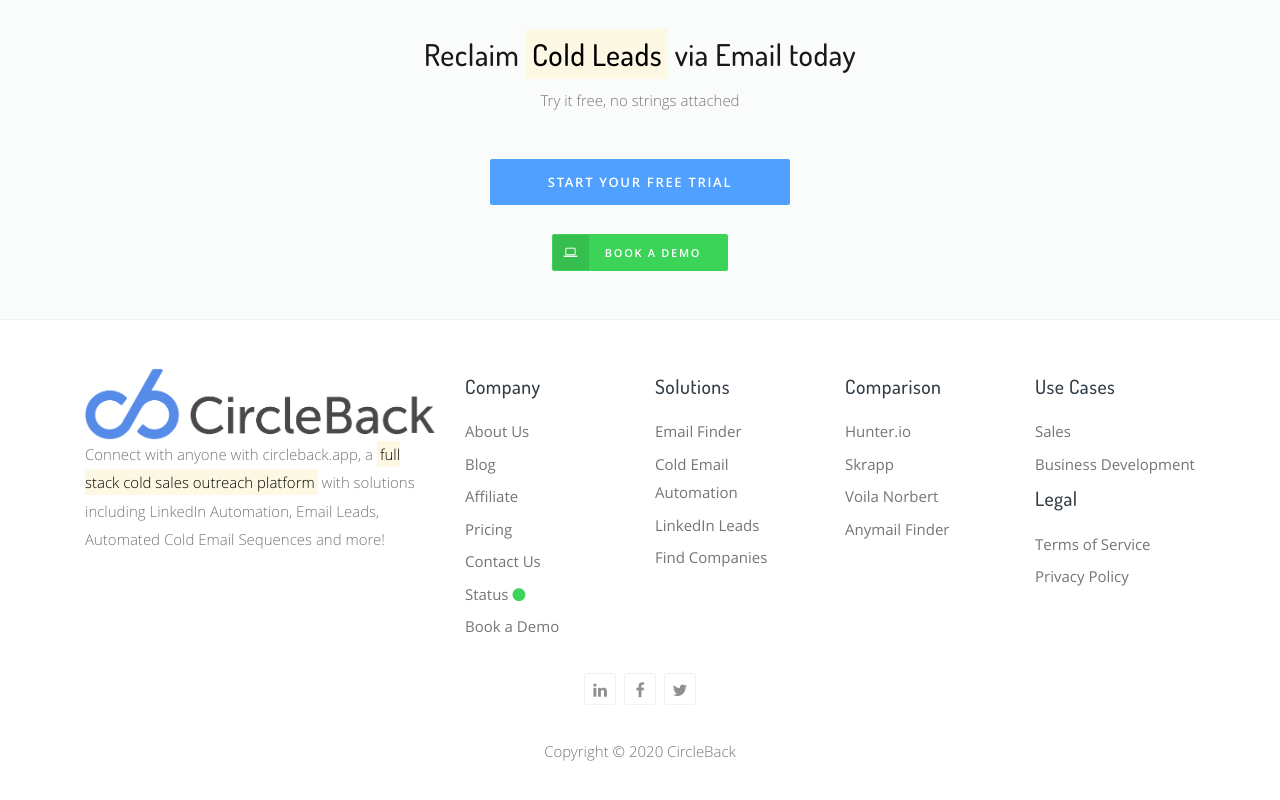
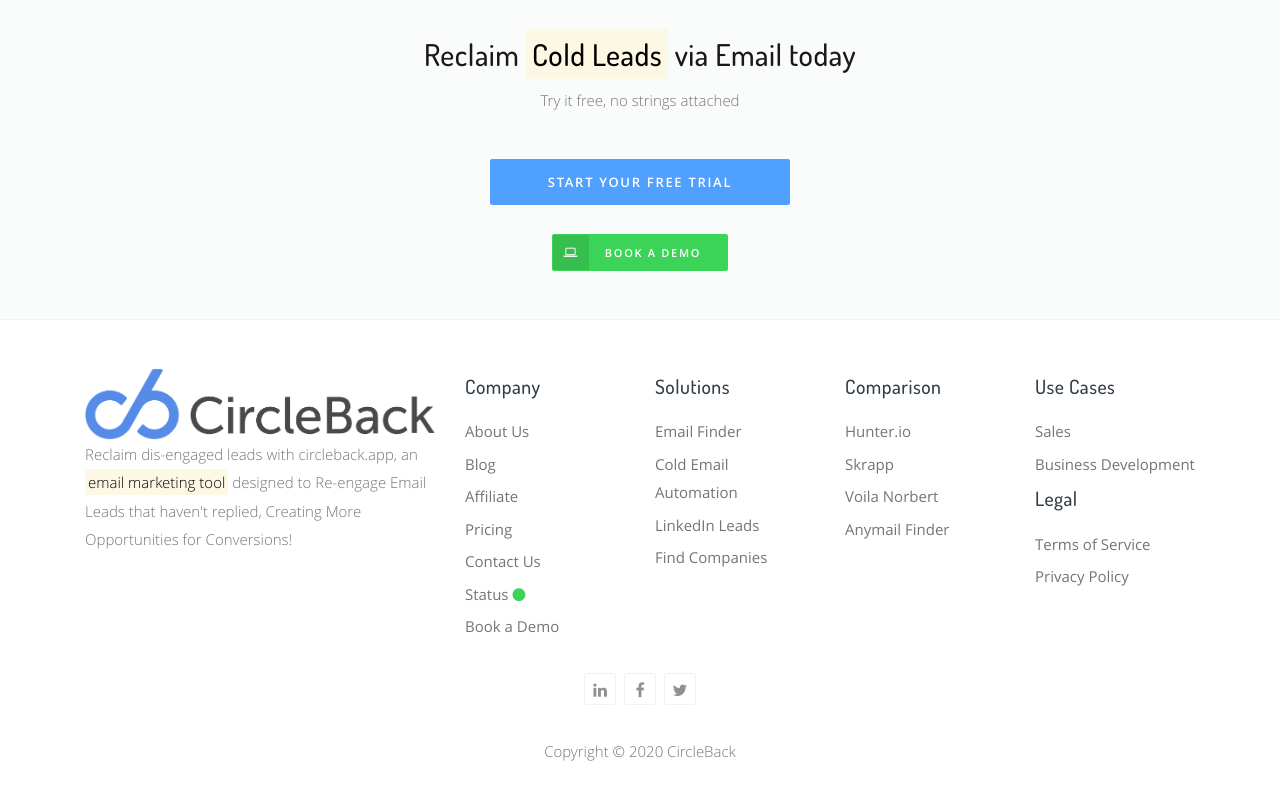
Before and after one commit to digitalfoxcreative/circleback, a plain HTML site: page index.html in a window 1280 px wide. Shown: the part 3329-4129 px from the top of the page. Drawn offline with Linux system fonts and the light colour scheme; a web font is replaced by a local one.

Commit message:
updated footer text
updated footer description

```diff
--- a/index.html
+++ b/index.html
@@ -363,10 +363,10 @@
           <div class="row gap-y">
 
             <div class="col-md-6 col-xl-4">
-              <a href="../"><img src="images/logo.png" alt="circleback.app logo" title="CircleBack Logo"></a>
-              Connect with anyone with circleback.app, a <mark>full stack cold sales outreach platform</mark> with solutions
-              including LinkedIn Automation, Email Leads,
-              Automated Cold Email Sequences and more!
+              <a href="#"><img src="images/logo.png" alt="circleback.app logo" title="CircleBack Logo"></a>
+              Reclaim dis-engaged leads with circleback.app, an <mark>email marketing tool</mark> designed to
+              Re-engage Email Leads that haven't replied,
+              Creating More Opportunities for Conversions!
               <p></p>
               <!-- Product Hunt Section
               <a href="https://www.producthunt.com/posts/mails-wtf-2-0?utm_source=badge-top-post-badge&utm_medium=badge&utm_souce=badge-mails-wtf-2-0" target="_blank"><img src="fonts/top-post-badge.svg" alt="circleback.app 2.0 - Full stack cold outreach platform | Product Hunt Embed" style="width: 250px; height: 54px;" width="250px" height="54px"></a> <br>
```
